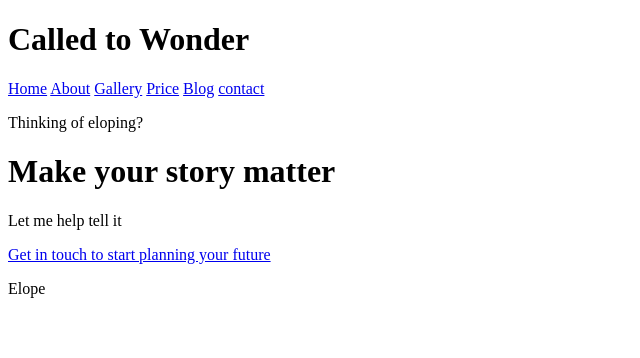
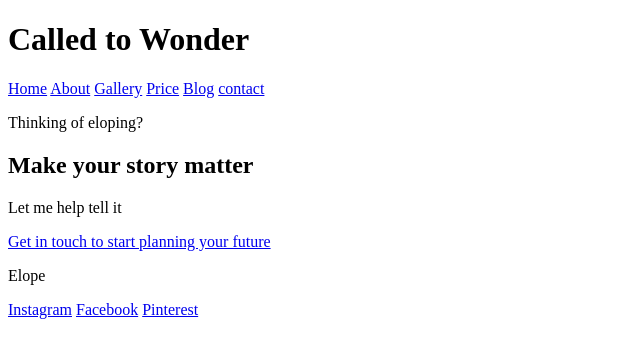
Before and after one commit to spenserlogan/riley-app, a plain HTML site: page index.html in a window 1280 px wide. Shown: the whole page, without its empty margins (0-640 px from the left). Drawn offline with Linux system fonts and the light colour scheme.

Commit message:
added sections and a footer

```diff
--- a/index.html
+++ b/index.html
@@ -21,7 +21,7 @@
     </header>
 
    <main>
-       <div class= "hero-wrapper">
+       <section class= "hero-wrapper">
            <div class= "hero-content">
                <p>
                     Thinking of eloping?
@@ -34,16 +34,37 @@
                </P>
                <a class= "button" href= "#####">Get in touch to start planning your future</a>
            </div>
-       </div>
+       </section>
 
-       <div class= "elope-wrapper">
+       <section class= "elope-wrapper">
            <div class= "elope-content">
                <p>
                    <span class= "script-text">Elope</span>
                </p>
            </div>
+       </section>
+
+       <section>
+           <div class= "how-to-content">
+
+
+           </div>
+       </section>
+
+       <section>
+           <div class= "about-content">
+
+           </div>
+       </section>
+   </main>
+
+   <footer>
+       <div>
+           <a href="https://www.instagram.com/calledtowanderphotography/?hl=en">Instagram</a>
+           <a href="facebook">Facebook</a>
+           <a href="pinterest">Pinterest</a>
        </div>
-   </main>
+   </footer>
 
 </body>
 </html>
```
